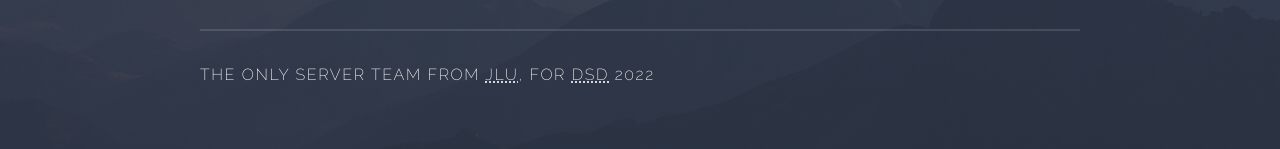
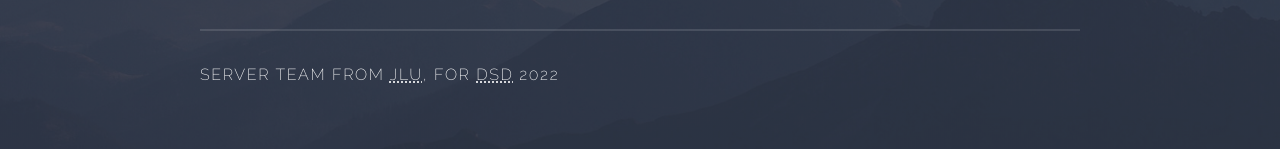
Before and after one commit to PigeonholeDSD/homepage, a plain HTML site: page index.html in a window 1280 px wide. Shown: the part 250-399 px from the top of the page. Drawn offline with Linux system fonts and the light colour scheme.

Commit message:
not the only now

```diff
--- a/index.html
+++ b/index.html
@@ -45,7 +45,7 @@
 						<div class="inner">
 							<div class="logo"><span class="icon solid fa-dove"></span></div>
 							<h2>Pigeonhole</h2>
-							<p>The only server team from <abbr title="Jilin University">JLU</abbr>, for <abbr title="Distributed Software Development">DSD</abbr> 2022</p>
+							<p>Server team from <abbr title="Jilin University">JLU</abbr>, for <abbr title="Distributed Software Development">DSD</abbr> 2022</p>
 						</div>
 					</section>
 
```
Also changed, not shown: 1 other file.
